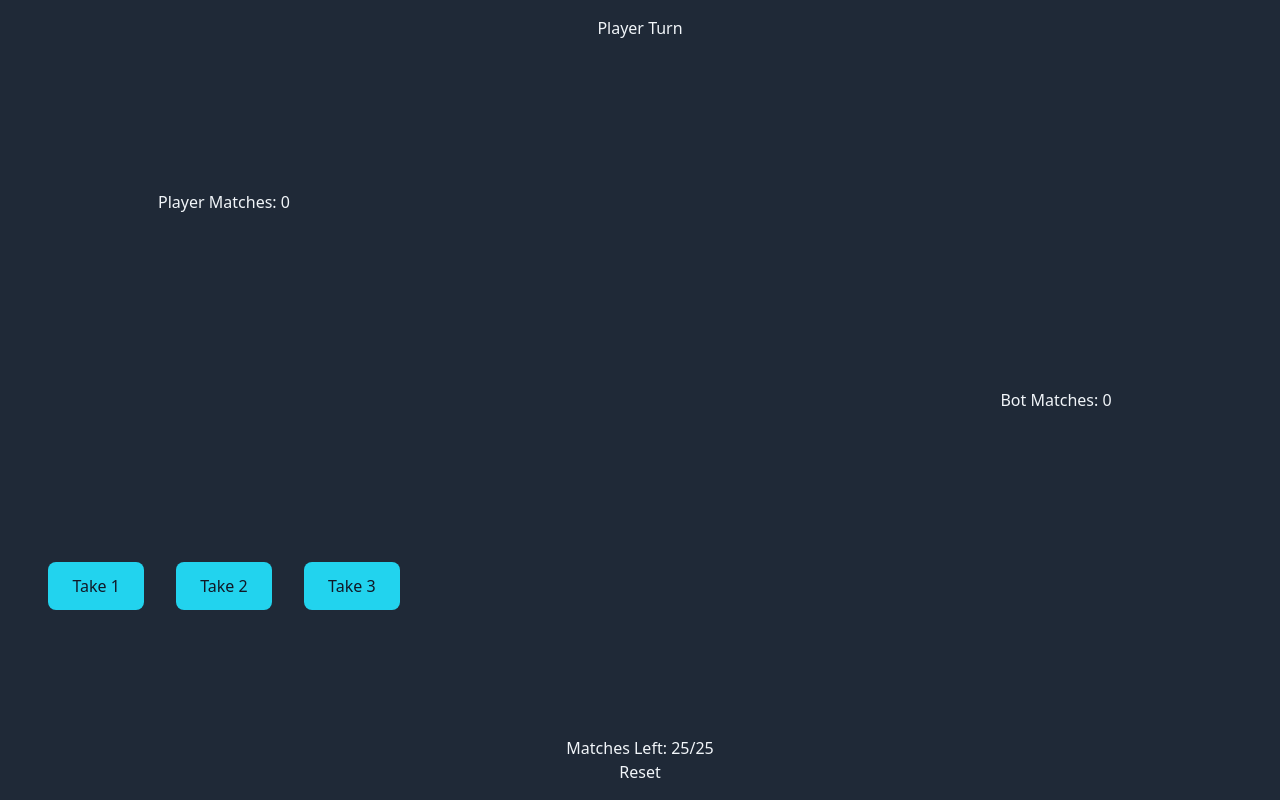
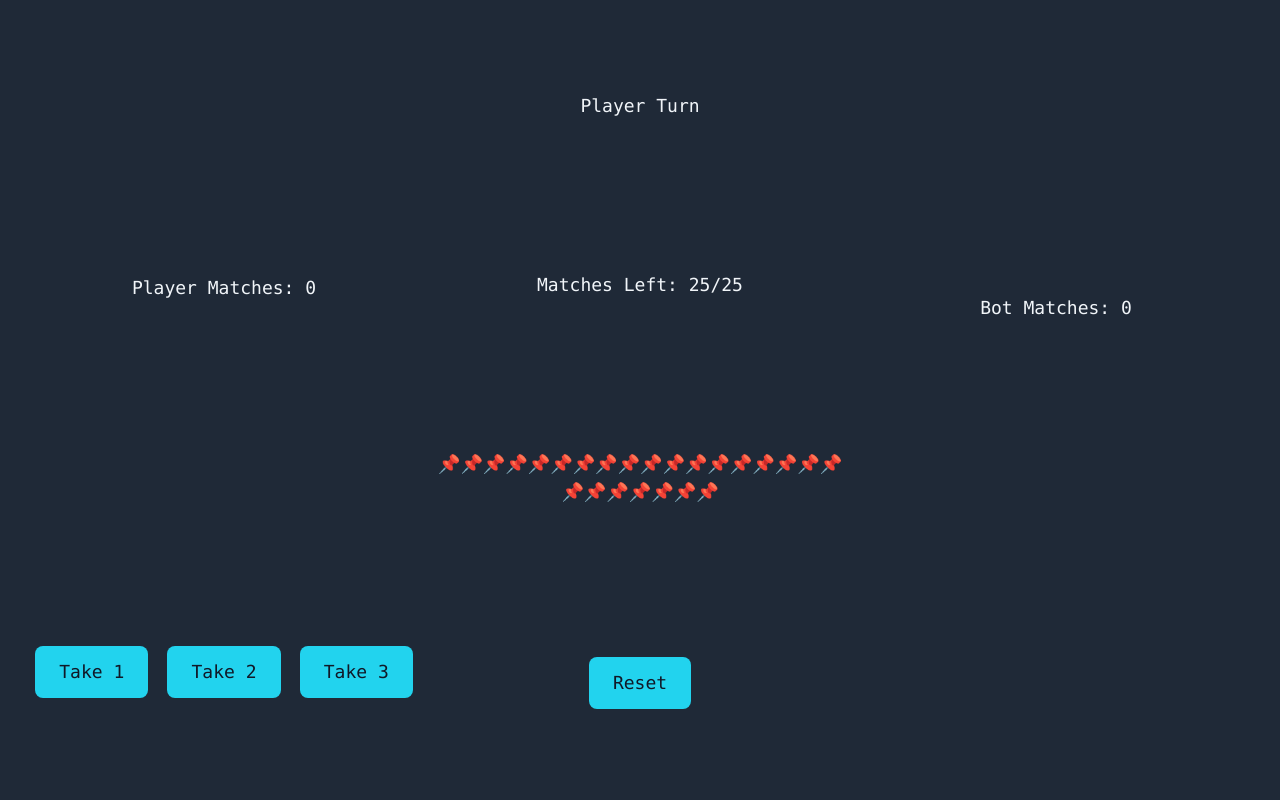
Before and after one commit to Nalzurin/MatchesGame, a React (Vite) app: page / in a window 1280 px wide. Built offline with nearby package versions, Linux system fonts and the light colour scheme.

Commit message:
Add emoji visual

```diff
--- a/src/App.tsx
+++ b/src/App.tsx
@@ -3,6 +3,7 @@ import { GameStates } from "./Types/GameStates";
 import { takeMatches } from "./Scripts/GameLogic";
 import { botTurn } from "./Scripts/BotIntelligence";
 import Button from "./Components/Button";
+import MatchStickVisual from "./Components/MatchStickVisual";
 function App() {
   const initialMatchesCount = 25;
   const [currentState, setCurrentState] = useState<GameStates>(
@@ -44,9 +45,13 @@ function App() {
   }
   return (
     <>
-      <div className="p-4 flex h-screen bg-gray-800 text-slate-100 text-center">
+      <div className="p-4 flex h-screen bg-gray-800 text-slate-100 text-center font-mono text-lg">
         <div className="flex-1 flex align-middle items-center justify-center flex-wrap">
+          <div className="w-full"></div>
           <p className="w-full">Player Matches: {playerMatches}</p>
+          <div className="w-full">
+            <MatchStickVisual count={playerMatches} />
+          </div>
           <div className="flex items-center justify-evenly w-full">
             {currentState === GameStates.PlayerTurn && (
               <>
@@ -66,16 +71,25 @@ function App() {
             )}
           </div>
         </div>
-        <div className="flex-1 flex flex-col align-middle items-center justify-center ">
-          <h1 className="flex-1">{currentState}</h1>
-          <div>
-            <h3>Matches Left: {leftMatchesCount}/25</h3>
+        <div className="flex-1 flex align-middle items-center justify-center flex-wrap ">
+          <h1 className="w-full">{currentState}</h1>
+
+          <h3 className="w-full">Matches Left: {leftMatchesCount}/25</h3>
+          <div className="w-full">
+            <MatchStickVisual count={leftMatchesCount} />
           </div>
 
-          <button onClick={handleResetGame}>Reset</button>
+          <div className="w-full">
+            <Button handleClick={() => handleResetGame()} label="Reset" />
+          </div>
         </div>
-        <div className="flex-1  flex align-middle items-center justify-center">
-          <p>Bot Matches: {botMatches}</p>
+        <div className="flex-1  flex align-middle items-center justify-center flex-wrap">
+          <div className="w-full"></div>
+          <p className="w-full">Bot Matches: {botMatches}</p>
+          <div className="w-full">
+            <MatchStickVisual count={botMatches} />
+          </div>
+          <div className="w-full"></div>
         </div>
       </div>
     </>
--- /dev/null
+++ b/src/Components/MatchStickVisual.tsx
@@ -0,0 +1,11 @@
+import { MatchStickVisualProps } from "../Types/MatchStickVisualProps";
+
+const emoji: string = "📌";
+
+export default function MatchStickVisual({ count }: MatchStickVisualProps) {
+  let content: string = "";
+  for (let i: number = 0; i < count; i++) {
+    content += emoji;
+  }
+  return <p>{content}</p>;
+}
--- /dev/null
+++ b/src/Types/MatchStickVisualProps.ts
@@ -0,0 +1,3 @@
+export type MatchStickVisualProps = {
+  count: number;
+};
```
